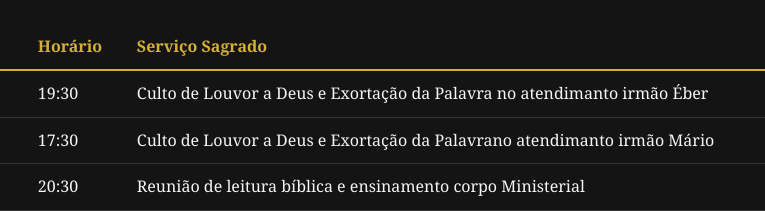
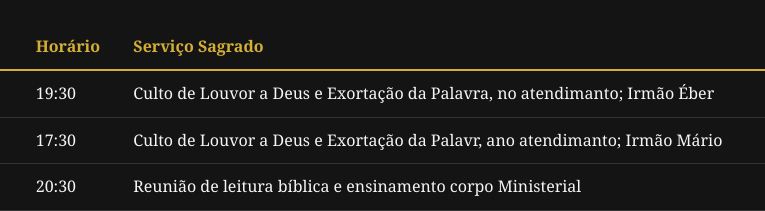
Before and after one commit to comumcongregacao/Cogrecao_estudo, a plain HTML site: page index.htm in a window 1280 px wide. Both pictures are taken after a click on the button "Cultos". Shown: the part 589-800 px from the top of the page, 286-1051 px from the left. Drawn offline with Linux system fonts and the light colour scheme.

```diff
--- a/index.htm
+++ b/index.htm
@@ -244,12 +244,12 @@
                     <tr style="border-bottom: 1px solid #333;">
                         <td style="padding: 10px;">Sábado</td>
                         <td style="padding: 10px;">19:30</td>
-                        <td style="padding: 10px;">Culto de Louvor a Deus e Exortação da Palavra no atendimanto irmão Éber</td>
+                        <td style="padding: 10px;">Culto de Louvor a Deus e Exortação da Palavra, no atendimanto; Irmão Éber</td>
                     </tr>
                     <tr style="border-bottom: 1px solid #333;">
                         <td style="padding: 10px;">Domingo</td>
                         <td style="padding: 10px;">17:30</td>
-                        <td style="padding: 10px;">Culto de Louvor a Deus e Exortação da Palavrano atendimanto irmão Mário</td>
+                        <td style="padding: 10px;">Culto de Louvor a Deus e Exortação da Palavr, ano atendimanto; Irmão Mário</td>
                     </tr>
                     <tr style="border-bottom: 1px solid #333;">
                         <td style="padding: 10px;">Segunda-feira</td>
```
